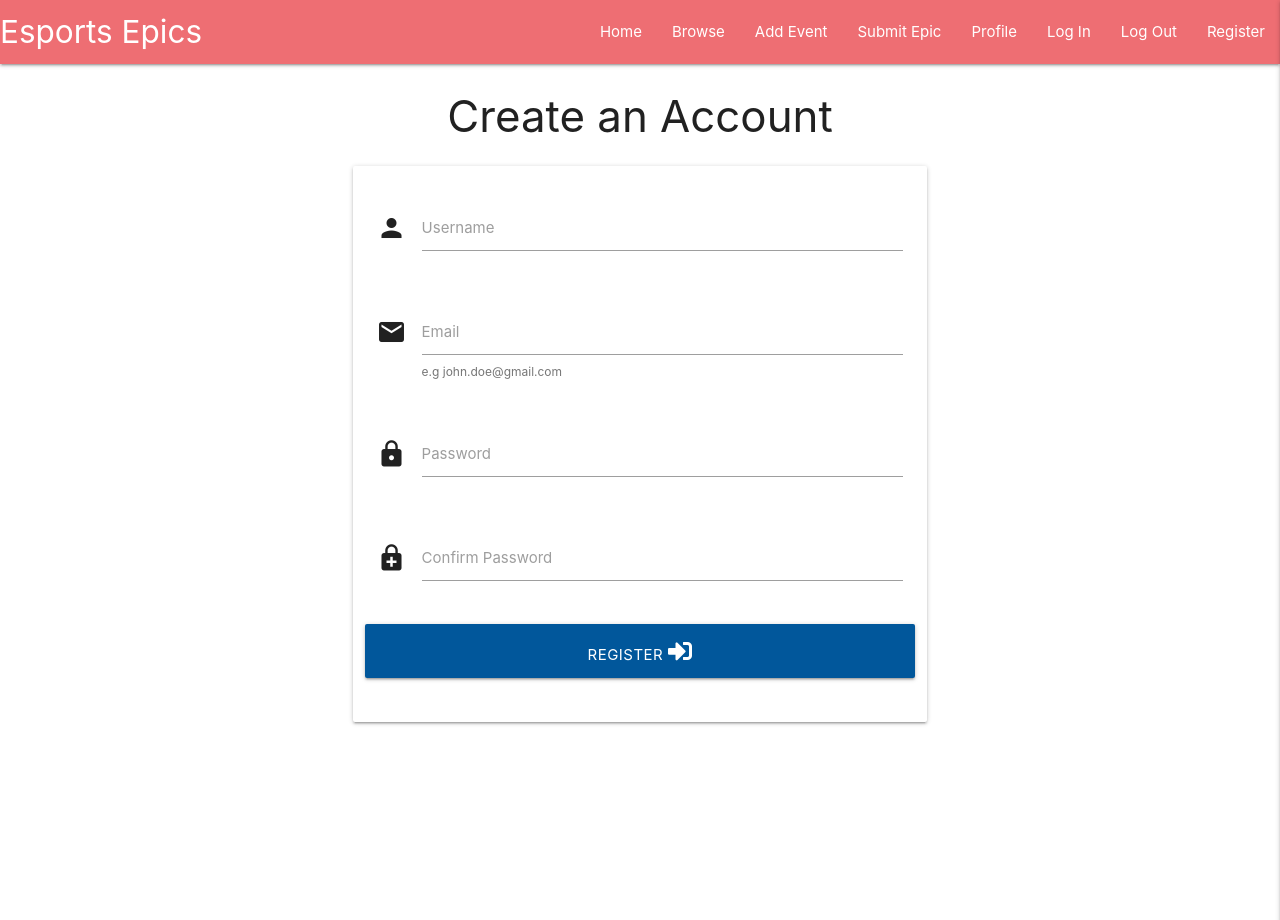
After one commit to jamesr1775/esports-epics, a Flask app: page /register in a window 1280 px wide. The commit adds this page. Run offline with Flask 2, Linux system fonts and the light colour scheme; some libraries are stand-ins or nearby versions.

Commit message:
adding register template and also connecting to the mongo database to update user registered. requirements update to include pymongo and dnspython

```diff
--- a/app.py
+++ b/app.py
@@ -1,11 +1,21 @@
 import os
-from flask import Flask, render_template
+from flask import (
+    Flask, flash, render_template,
+    redirect, request, session, url_for)
+from flask_pymongo import PyMongo
+from bson.objectid import ObjectId
+from werkzeug.security import generate_password_hash, check_password_hash
 if os.path.exists("env.py"):
     import env
 
 
 app = Flask(__name__)
 
+app.config["MONGO_DBNAME"] = os.environ.get("MONGO_DBNAME")
+app.config["MONGO_URI"] = os.environ.get("MONGO_URI")
+app.secret_key = os.environ.get("SECRET_KEY")
+
+mongo = PyMongo(app)
 
 @app.route("/")
 
@@ -13,6 +23,26 @@ app = Flask(__name__)
 def home():
     return render_template("index.html")
 
+@app.route("/register", methods=["GET", "POST"])
+def register():
+    if request.method == "POST":
+        user_exists = mongo.db.users.find_one({"username": request.form.get("username").lower()})
+        password_match =  request.form.get("password").lower() == request.form.get("pwconfirm").lower()
+        if user_exists:
+            flash("Invalid Username: That username already exists!")
+            return redirect(url_for("register"))
+        if not password_match:
+            flash("Password Error: Confirmation Password does not match.")
+            return redirect(url_for("register"))
+        register = {
+            "username": request.form.get("username").lower(),
+            "password": generate_password_hash(request.form.get("password")),
+            "email": request.form.get("email")
+        }
+        mongo.db.users.insert_one(register)
+        session["user"] = request.form.get("username").lower()
+        flash("Registration Successful!")
+    return render_template("register.html")
 
 
 if __name__ == "__main__":
--- a/requirements.txt
+++ b/requirements.txt
@@ -1,6 +1,9 @@
 click==8.0.1
+dnspython==2.1.0
 Flask==2.0.1
+Flask-PyMongo==2.3.0
 itsdangerous==2.0.1
 Jinja2==3.0.1
 MarkupSafe==2.0.1
+pymongo==3.11.4
 Werkzeug==2.0.1
--- a/templates/base.html
+++ b/templates/base.html
@@ -5,6 +5,7 @@
     <meta name="viewport" content="width=device-width, initial-scale=1.0">
     <link rel="stylesheet" href="https://cdnjs.cloudflare.com/ajax/libs/font-awesome/5.15.3/css/all.min.css" integrity="sha512-iBBXm8fW90+nuLcSKlbmrPcLa0OT92xO1BIsZ+ywDWZCvqsWgccV3gFoRBv0z+8dLJgyAHIhR35VZc2oM/gI1w==" crossorigin="anonymous" referrerpolicy="no-referrer" type="text/css"/>
     <link rel="stylesheet" href="https://cdnjs.cloudflare.com/ajax/libs/materialize/1.0.0/css/materialize.min.css" type="text/css">
+    <link href="https://fonts.googleapis.com/icon?family=Material+Icons" rel="stylesheet">
     <link rel="stylesheet" href="{{ url_for('static', filename='css/style.css') }}" type="text/css">
     {% block styles %}
     {% endblock %}
@@ -25,7 +26,7 @@
                 <li><a href="#">Profile</a></li>
                 <li><a href="#">Log In</a></li>
                 <li><a href="#">Log Out</a></li>
-                <li><a href="#">Register</a></li>
+                <li><a href="{{ url_for('register') }}">Register</a></li>
             </ul>
             </div>
         </nav>
@@ -39,11 +40,22 @@
             <li><a href="#">Profile</a></li>
             <li><a href="#">Log In</a></li>
             <li><a href="#">Log Out</a></li>
-            <li><a href="#">Register</a></li>
+            <li><a href="{{ url_for('register') }}">Register</a></li>
         </ul>
     </header>
+    <section>
+        <!-- flash messages -->
+        {% with messages = get_flashed_messages() %}
+            {% if messages %}
+                {% for message in messages %}
+                    <div class="row flashes">
+                        <h4 class="light-blue lighten-4 center-align">{{ message }}</h4>
+                    </div>
+                {% endfor %}
+            {% endif %}
+        {% endwith %}
+    </section>
     <main class="container">
-        <h1>Base Page</h1>
         {% block content %}
         {% endblock %}
     </main>
--- /dev/null
+++ b/templates/register.html
@@ -0,0 +1,51 @@
+{% extends "base.html" %}
+{% block content %}
+    <h3 class="center-align">Create an Account</h3>
+    <div class="row">
+        <form class="col s12 m8 offset-m2" method="POST" action="{{ url_for('register') }}">
+            <div class="card-panel">
+                <!-- username -->
+                <div class="row">
+					<div class="input-field col s12">
+                        <i class="material-icons prefix">person</i>
+						<input id="username" name="username" type="text" class="validate">
+						<label for="username">Username</label>
+					</div>
+                </div>
+                <!-- email -->
+                <div class="row">
+                    <div class="input-field col s12">
+                        <i class="material-icons prefix">email</i>
+                        <input id="email" name="email" type="email" class="validate">
+                        <label for="email">Email</label>
+                        <span class="helper-text" data-error="Please use a valid email address." data-success="">e.g john.doe@gmail.com</span>
+                    </div>
+                </div>
+                <!-- password -->
+                <div class="row">
+                    <div class="input-field col s12">
+                        <i class="material-icons prefix">lock</i>
+                        <input id="password" name="password" type="password" class="validate">
+                        <label for="password">Password</label>
+                    </div>
+                </div>
+
+                <!-- confirm password -->
+                <div class="row">
+                    <div class="input-field col s12">
+						<i class="material-icons prefix">enhanced_encryption</i>
+                        <input id="pwconfirm" name="pwconfirm" type="password" class="validate">
+                        <label for="pwconfirm">Confirm Password</label>
+                    </div>
+                </div>
+                <!-- register -->
+                <div class="row">
+                    <button type="submit" class="col s12 btn-large light-blue darken-4 text-shadow">
+                        Register
+                        <i class="fas fa-sign-in-alt"></i>
+                    </button>
+                </div>
+            </div>
+        </form>
+    </div>
+{% endblock %}
```
